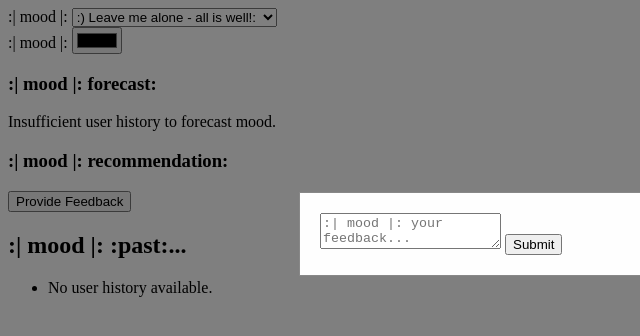
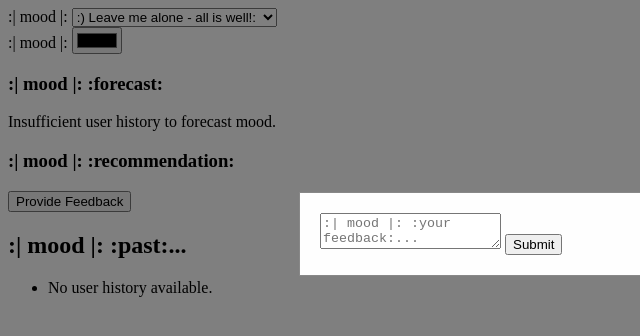
Before and after one commit to unnaturalshah/mood, a plain HTML site: page index.html in a window 1280 px wide. Both pictures are taken after a click on the button "Provide Feedback". Shown: the full height of the page, 0-640 px from the left. Drawn offline with Linux system fonts and the light colour scheme; files that its build step writes are made by us from their sources; files whose address does not match are found by name.

Commit message:
Update index.html
Signed-off-by: Unnat Shah <unnatshah@gmail.com>

```diff
--- a/index.html
+++ b/index.html
@@ -18,18 +18,18 @@
   </div>
 
   <div id="color-picker-container">
-    <label for="color-picker">:| mood |:</label>
+    <label for="color-picker">:| mood |: </label>
     <input type="color" id="color-picker">
   </div>
 
   <div id="forecast-container">
-    <h3>:| mood |: forecast:</h3>
+    <h3>:| mood |: :forecast:</h3>
     <p id="forecast"></p>
   </div>
 
 
   <div id="recommendation-container">
-    <h3>:| mood |: recommendation:</h3>
+    <h3>:| mood |: :recommendation:</h3>
     <p id="agent-recommendation"></p>
     <button id="feedback-btn">Provide Feedback</button>
   </div>
@@ -38,7 +38,7 @@
   <div id="feedback-modal" class="modal">
     <div class="modal-content">
       <span class="close">&times;</span>
-      <textarea id="feedback-text" placeholder=":| mood |: your feedback..."></textarea>
+      <textarea id="feedback-text" placeholder=":| mood |: :your feedback:..."></textarea>
       <button id="submit-feedback-btn">Submit</button>
     </div>
   </div>
```
